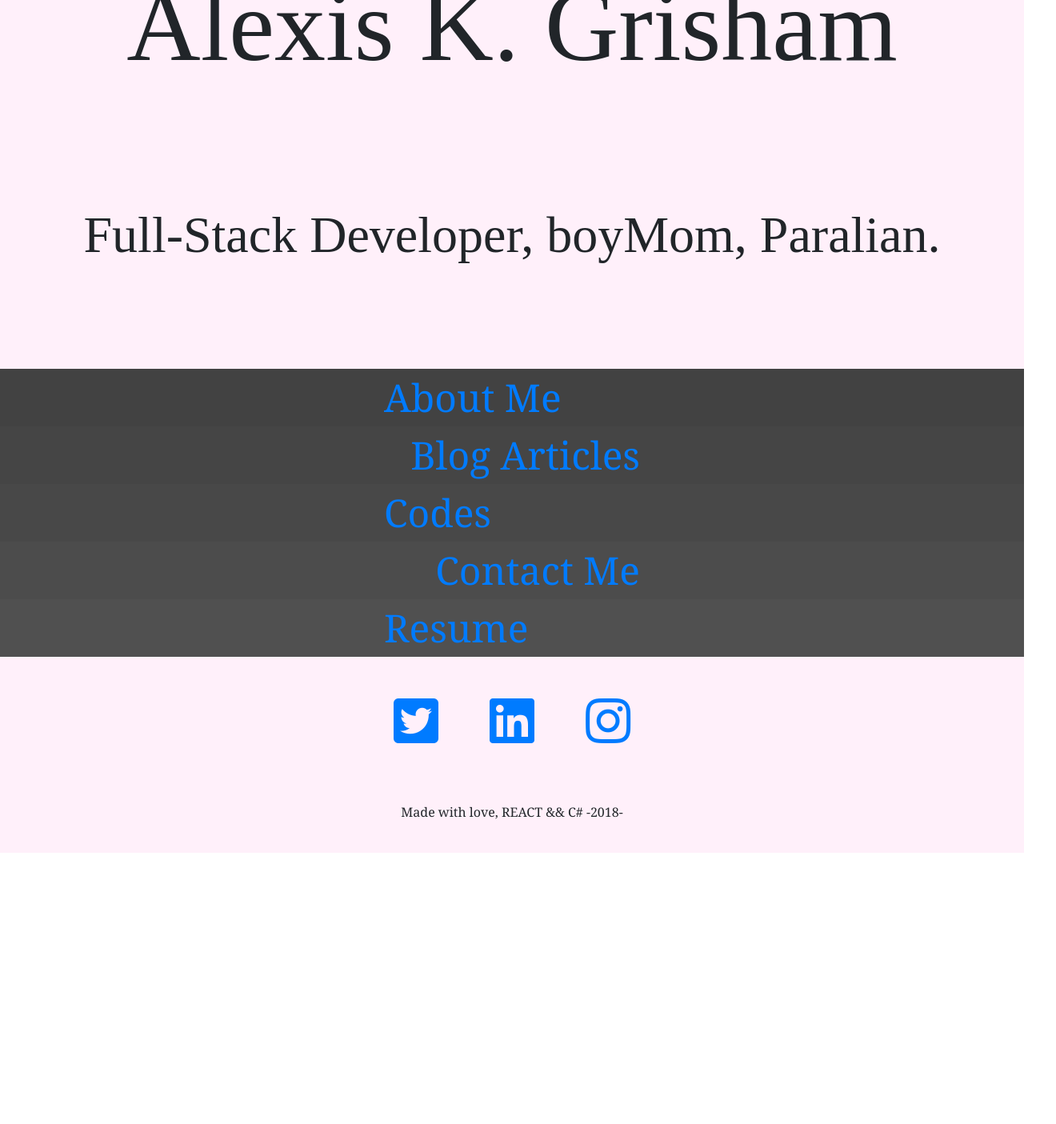
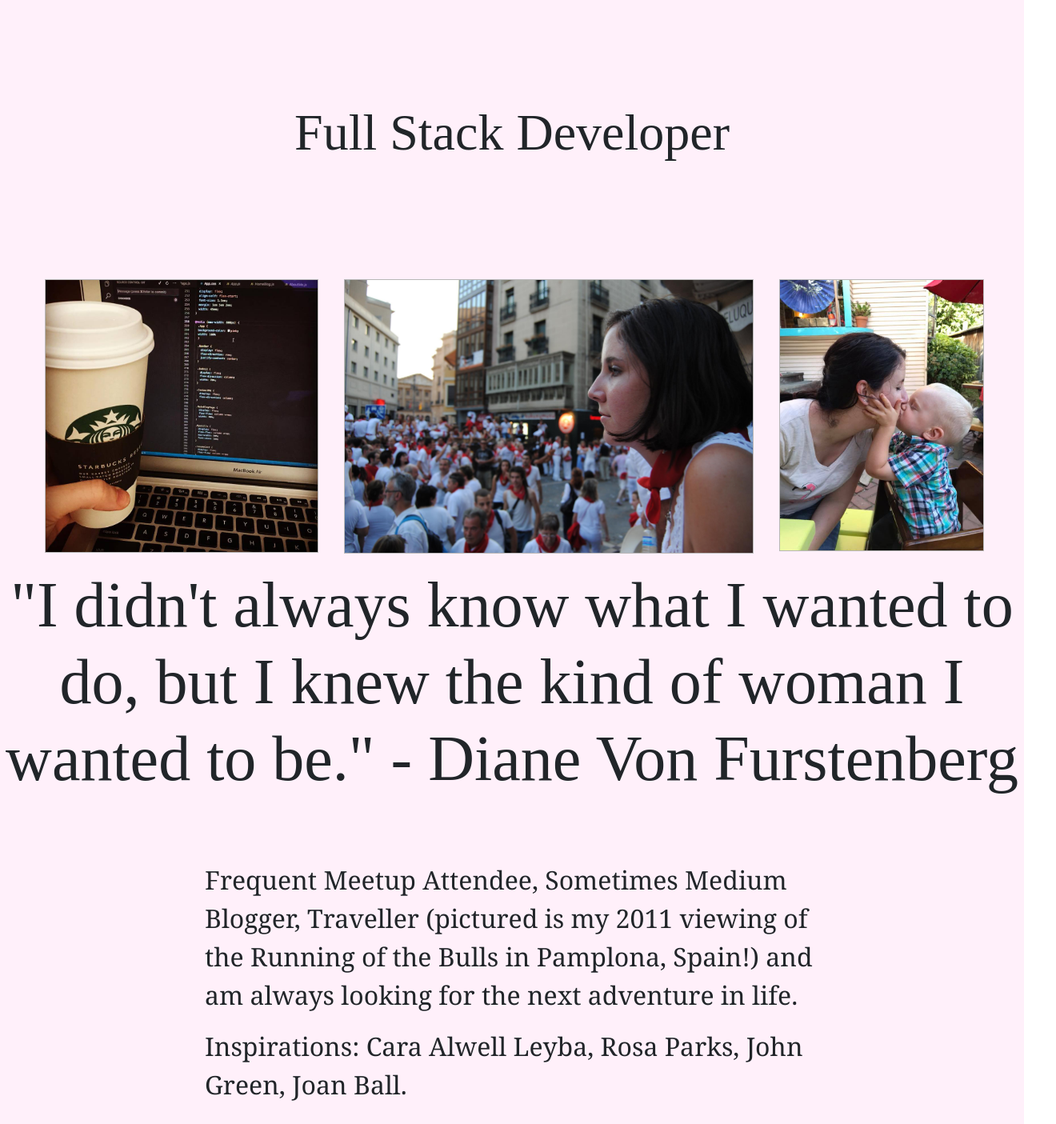
Before and after one commit to Alexiskjg16/MyPortfolio, a React (Create React App) app: page / in a window 1280 px wide. Shown: the part 280-1685 px from the top of the page at 80% size, 1320 px wide, since content can reach past the window. Before the commit the page ends 1346 px from the top, so only its background shows below. Built offline with nearby package versions, Linux system fonts and the light colour scheme; a web font is replaced by a local one.

Commit message:
stylizedupdated

```diff
--- a/src/AboutMe.js
+++ b/src/AboutMe.js
@@ -3,7 +3,7 @@ import './App.css';
 import codingimage from './Pictures/codingimages.jpg';
 import kissHappy from './Pictures/kissHappy.jpg';
 import spainProfile from './Pictures/spainProfile.jpg';
-import NavBar from './NavBar';
+import { Link } from "react-router-dom";
 import Footer from './FooterContact';
 
 class AboutMe extends Component {
@@ -11,8 +11,9 @@ class AboutMe extends Component {
         return (
             <div>
                 <section>
-                    <NavBar />
-                </section>
+                    <header className="MyName"> Alexis K. Grisham</header>
+                    <h2 className="MyTitle"> Full Stack Developer </h2>
+                    </section>
                 <section className="ImageSection">
                     <img src={codingimage} alt="LoveTheCode" className="codingimage"/>
                     <img src={spainProfile} alt="visitingSpain"  className="idvPics"/>
@@ -20,15 +21,19 @@ class AboutMe extends Component {
                 </section>
                     <h1 className="Catchphrase"> "I didn't always know what I wanted to do, but I knew the kind of woman
                        I wanted to be." - Diane Von Furstenberg</h1>
-                    <p className="AboutParagraph"> My name is Alexis Grisham. Thanks to Suncoast Developers Guild and some
-                        amazing instructors, friends, and family, I have leapt headfirst into the world of full-stack web development.
-                        I am a single mom to the most adorable little boy you'll ever meet, I love all forms of art,
-                        I enjoy traveling (pictured is my 2011 viewing of the Running of the Bulls in Pamplona, Spain!)
+                    <p className="AboutParagraph"> Frequent Meetup Attendee, Sometimes Medium Blogger, Traveller (pictured is
+                    my 2011 viewing of the Running of the Bulls in Pamplona, Spain!)
                         and am always looking for the next adventure in life. </p>
                     <p className="AboutParagraph"> Inspirations:  Cara Alwell Leyba, Rosa Parks, John Green, Joan Ball.</p>
                     <p className="AboutParagraph"> Check out the links for examples of websites I have created and their codes,
                         some hopefully interesting and humorous code-related blog posts, or if you are curious, take a
                         peek at my resume! </p>
+                        <section className="HomeNav">
+                <Link to={"/BlogPosts"} className="Rightside"> Blog Articles </Link>
+                <Link to={"/CodingExamples"} className="LeftsideTwo"> Codes </Link>
+                <Link to={"/ContactMe"} className="RightsideTwo"> Contact Me </Link>
+                <Link to={"/Resume"} className="LeftsideThree"> Resume </Link>
+                </section>
                 <section>
                     <Footer />
                 </section>
--- a/src/App.css
+++ b/src/App.css
@@ -96,8 +96,8 @@ width: 100%;
   font-family: "Clicker Script";
   font-style: bold;
   justify-content: center;
-  margin-top: 10%;
-  margin-bottom: 10%;
+  margin-top: 3%;
+  margin-bottom: 7%;
   align-content: center;
   /*text-transform: uppercase;*/
 }
--- a/src/App.js
+++ b/src/App.js
@@ -1,7 +1,6 @@
 import React, { Component } from 'react';
 import { HashRouter as Router, Switch, Route } from 'react-router-dom';
 import './App.css';
-import HomePage from './HomePage';
 import AboutMe from './AboutMe';
 import ContactMe from './ContactMe';
 import HomeCoding from './CodingFiles/HomeCoding';
@@ -19,9 +18,7 @@ class App extends Component {
       <Router>
         <div className="App">
           <Switch>
-            <Route path="/" exact component={HomePage} />
-            <Route path="/HomePage" exact component={HomePage} />
-            <Route path="/AboutMe" exact component={AboutMe} />
+            <Route path="/" exact component={AboutMe} />
             <Route path="/ContactMe" exact component={ContactMe} />
             <Route path="/CodingExamples" exact component={HomeCoding} />
             <Route path="/BlogPosts" exact component={HomeBlog} />
--- a/src/ContactMe.js
+++ b/src/ContactMe.js
@@ -14,6 +14,8 @@ class ContactMe extends Component {
                 <h1 className="contactTitles">Phone: <a href="tel:9413047266" className="contactLinks">941.304.7266</a></h1>
                 <h1 className="contactTitles">LinkedIn: <a href="https://www.linkedin.com/in/alexis-grisham-434401169/" target="_blank" rel="noopener noreferrer" className="contactLinks">AlexisGrisham</a></h1>
                 <h1 className="contactTitles">Twitter: <a href="https://twitter.com/Alexiskjg16" target="_blank" rel="noopener noreferrer" className="contactLinks">@AlexisKJG16</a></h1>
+                <h1 className="contactTitles">Medium: <a href="https://medium.com/@alexiskjg16" target="_blank" rel="noopener noreferrer" className="contactLinks">Alexis K Grisham</a> </h1>
+                <h1 className="contactTitles">MeetUp: <a href="https://www.meetup.com/members/255780731/" target="_blank" rel="noopener noreferrer" className="contactLinks">Alexis Grisham</a> </h1>
                 </section>
                 <section>
                  <Footer />
--- a/src/FooterContact.js
+++ b/src/FooterContact.js
@@ -6,9 +6,6 @@ class Footer extends Component {
     render() {
         return (
             <div>
-                <section>
-                    <Link to={"/HomePage"} className="AverageHomeLink">Back to Home</Link>
-                </section>
                 <section className="ContactMe">
                 <section className="DirectLinks">
                     <a href="https://twitter.com/Alexiskjg16" target="_blank" rel="noopener noreferrer"><em className="fab fa-twitter-square"></em></a>
--- a/src/NavBar.js
+++ b/src/NavBar.js
@@ -12,13 +12,10 @@ class NavBar extends Component {
               <div className="collapse navbar-collapse" id="navbarNav">
               <ul className="navbar-nav">
               <li className="nav-item">
-                <Link to="/HomePage" className="nav-link"> Home </Link>
+                <Link to="/" className="nav-link"> Home </Link>
               </li>
               <li className="nav-item">
                <Link to="/ContactMe" className="nav-link">Contact </Link>
-              </li>
-              <li className="nav-item">
-                <Link to="/AboutMe" className="nav-link">About </Link>
               </li>
               <li className="nav-item">
                 <Link to="/BlogPosts" className="nav-link">Blog </Link>
--- a/src/Resume.js
+++ b/src/Resume.js
@@ -1,7 +1,6 @@
 import React, { Component } from 'react';
 import NavBar from './NavBar';
 import Footer from './FooterContact';
-import PDFResume from './Pictures/AlexisGrisham2019.pdf';
 
 class Resume extends Component {
     render() {
```
Also changed, not shown: 1 other file (tests, documents, lock files or other folders).
